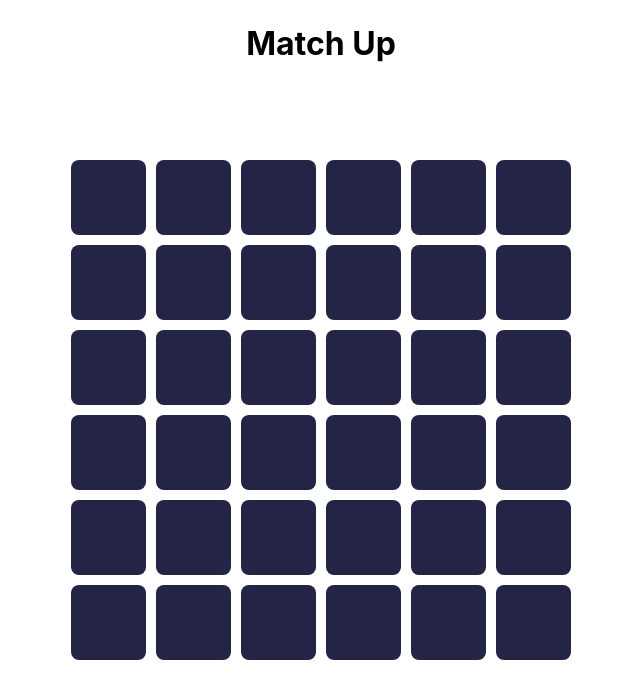
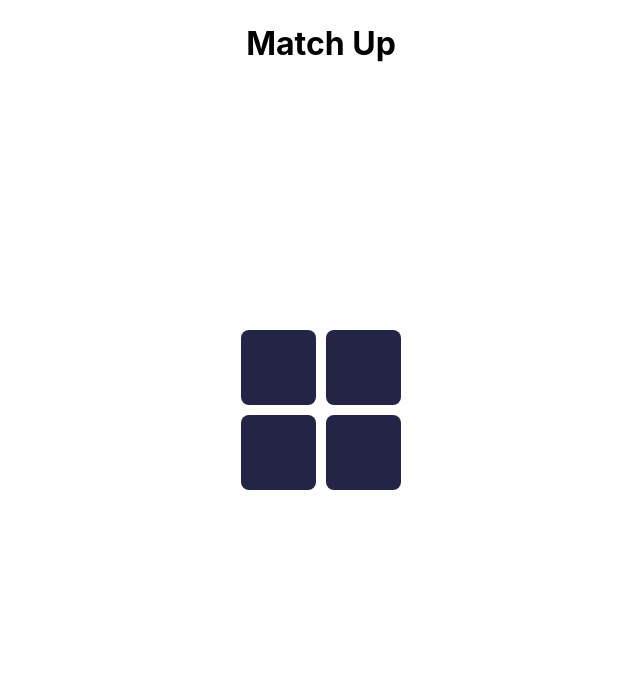
Before and after one commit to sprajams/match-up, a React (Create React App) app: page / in a window 1280 px wide. Shown: the top 698 px of the page, without its empty margins (319-959 px from the left). Built offline with nearby package versions, Linux system fonts and the light colour scheme.

Commit message:
option to pick difficulty

```diff
--- a/src/components/Board/index.jsx
+++ b/src/components/Board/index.jsx
@@ -5,6 +5,7 @@ import styles from "./styles.module.scss";
 
 const Board = () => {
   const [deck, setDeck] = useState([]);
+  const [difficulty, setDifficulty] = useState(2);
 
   const shuffleCards = (arr) => {
     let l = arr.length;
@@ -21,12 +22,12 @@ const Board = () => {
   };
   const startGame = useCallback(() => {
     let array = [];
-    for (let i = 1; i <= 18; i++) {
+    for (let i = 1; i <= difficulty ** 2 / 2; i++) {
       array.push(i);
       array.push(i);
     }
     setDeck(shuffleCards(array));
-  }, []);
+  }, [difficulty]);
 
   useEffect(() => {
     startGame();
@@ -50,14 +51,25 @@ const Board = () => {
   }, [clicked, deck]);
 
   const gameOver = deck.length > 1 && deck.every((x) => x === "_");
+
+  const pickDifficulty = (e) => {
+    setDifficulty(e.target.value);
+  };
+
   return (
     <div>
       {gameOver ? (
         <div>
-          <End onClick={startGame} />
+          <End restart={startGame} pickDifficulty={pickDifficulty} />
         </div>
       ) : (
-        <div className={styles.outer}>
+        <div
+          className={styles.outer}
+          style={{
+            gridTemplateColumns: `repeat(${difficulty}, 75px)`,
+            gridAutoRows: `repeat(${difficulty}, 75px)`,
+          }}
+        >
           {deck.length > 1 &&
             deck.map((cardValue, index) => {
               // if index is in current, then the card is open
```
